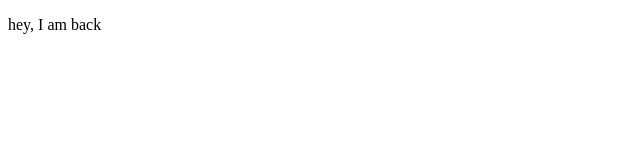
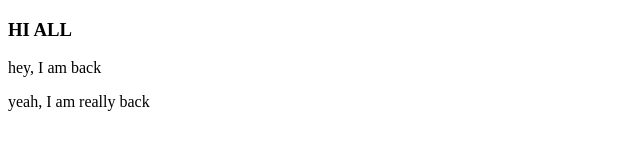
Before and after one commit to KAZI-THE-MAN/new-exciting-web, a plain HTML site: page index.html in a window 1280 px wide. Shown: the whole page, without its empty margins (0-640 px from the left). Drawn offline with Linux system fonts and the light colour scheme.

Commit message:
added some line

```diff
--- a/index.html
+++ b/index.html
@@ -7,6 +7,8 @@
     <title>wow</title>
 </head>
 <body>
+    <h3>HI ALL</h3>
     <p>hey, I am back </p>
+    <p>yeah, I am really back</p>
 </body>
 </html>
```
Also changed, not shown: 1 other file.
